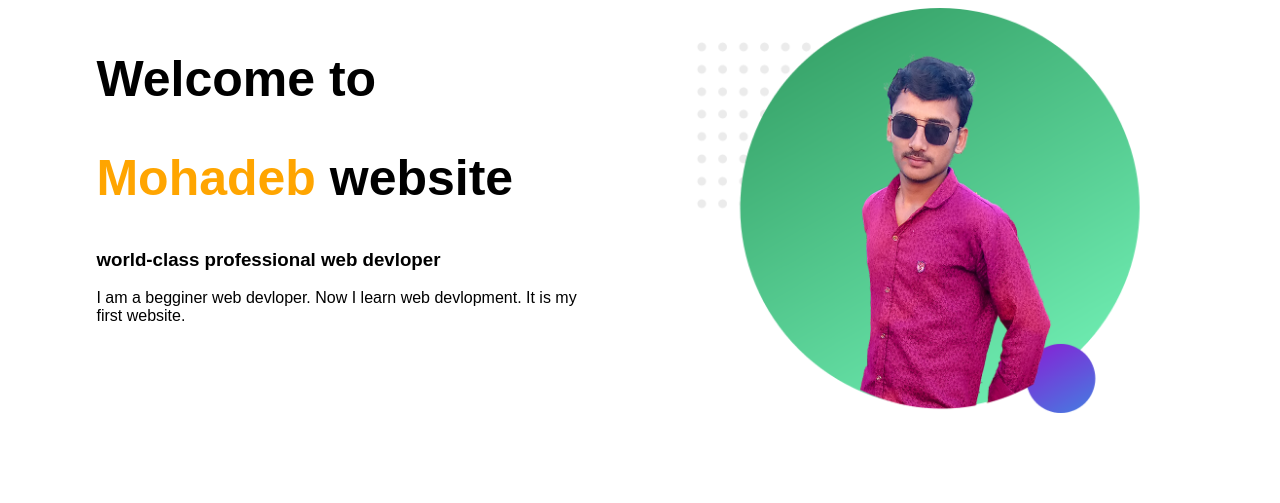
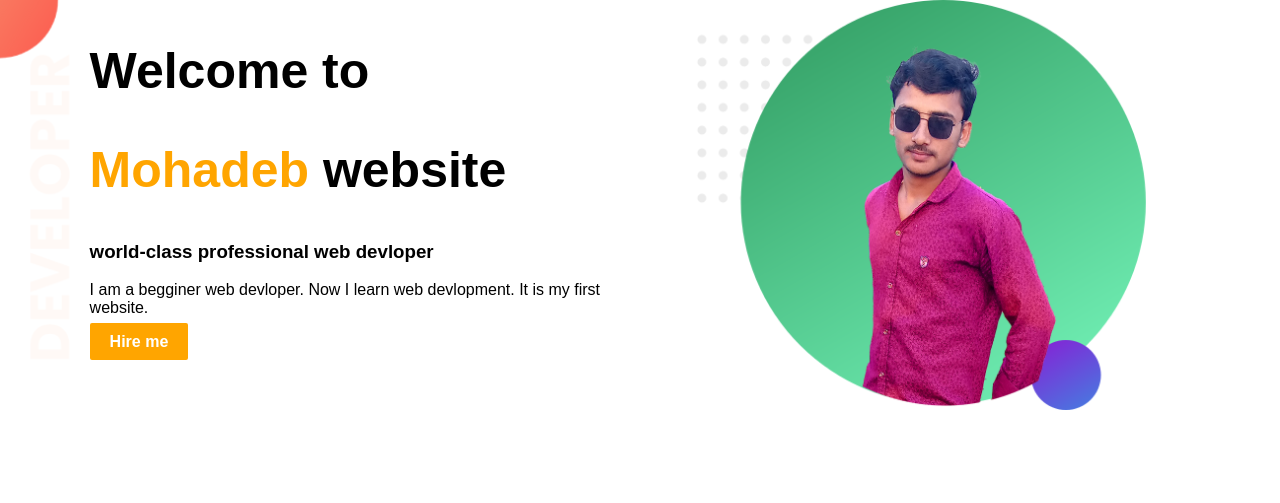
Before and after one commit to mohadeb12/web-portfolio, a plain HTML site: page index.html in a window 1280 px wide. Drawn offline with Linux system fonts and the light colour scheme; a web font is replaced by a local one.

Commit message:
top part

```diff
--- a/index.html
+++ b/index.html
@@ -10,12 +10,13 @@
 </head>
 
 <body>
-    <section>
+    <section class="top-bannar">
         <div class="paragraph">
             <h1>Welcome to</h1>
             <h1><span class="name-highlight">Mohadeb</span> website</h1>
             <h3>world-class professional web devloper</h3>
             <p>I am a begginer web devloper. Now I learn web devlopment. It is my first website.</p>
+            <a class="link" target="_blank" href="https://www.facebook.com/mohadeb.pal.186">Hire me</a>
         </div>
         <div class="paragraph">
             <img src="images/profile.png">
--- a/style.css
+++ b/style.css
@@ -1,19 +1,42 @@
-body{
+body {
+    margin: 0;
     font-family: 'Poppins', sans-serif;
 }
-h1{
+
+h1 {
     font-size: 50px;
 }
-.name-highlight{
+
+.name-highlight {
     color: orange;
 }
-.paragraph{
+
+.paragraph {
     width: 40%;
     float: left;
     margin-left: 5%;
     padding-left: 2%;
 
 }
-.paragraph img{
+
+.paragraph img {
     width: 100%;
 }
+
+.top-bannar {
+    background-image: url("images/top-banner.png");
+    background-repeat: no-repeat;
+}
+
+section {
+    height: 500px;
+}
+
+.link {
+    text-decoration: none;
+    background-color: orange;
+    padding: 10px 20px;
+    color: white;
+    border-radius: 2px;
+    font-weight: 700;
+}
```
